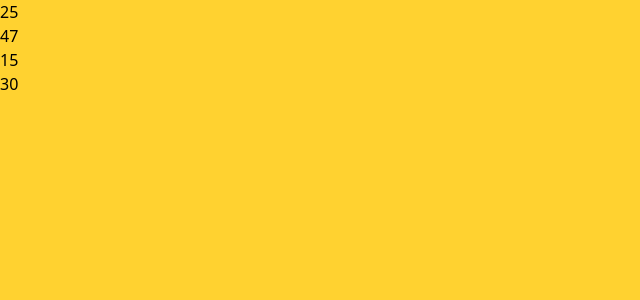
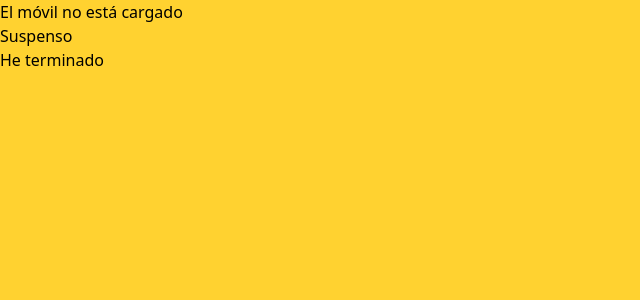
Before and after one commit to enguidev/0-teoria, a React (Vite) app: page / in a window 1280 px wide. Shown: the top 300 px of the page, without its empty margins (0-640 px from the left). Built offline with nearby package versions, Linux system fonts and the light colour scheme.

Commit message:
props booleanos

```diff
--- a/src/App.jsx
+++ b/src/App.jsx
@@ -1,11 +1,15 @@
 // import { MyRoutes } from "./routers/router";
 import { ComponenteHijo } from "./components/ComponenteHijo";
 function App() {
-  const numero = 25;
+  const isApproved = false;
   return (
     // <MyRoutes/>
 
-    <ComponenteHijo digito={numero} digito2= {47} digito3= {5 + 10} digito4= {numero + 5}/>
+    <ComponenteHijo
+      cargado={false}
+      aprobado={isApproved}
+      terminado // Esto sería true
+    />
   );
 }
 export default App;
--- a/src/components/ComponenteHijo.jsx
+++ b/src/components/ComponenteHijo.jsx
@@ -1,10 +1,16 @@
-export const ComponenteHijo = ({ digito, digito2, digito3, digito4 }) => {
+export const ComponenteHijo = ({ cargado, aprobado, terminado }) => {
+  const terminar = () => {
+    if (terminado) return <p>He terminado</p>;
+    else return <p>No he terminado</p>;
+  };
   return (
     <div className="h-screen bg-amber-300 text-black">
-      <h1>{digito}</h1>
-      <h2>{digito2}</h2>
-      <h2>{digito3}</h2>
-      <h2>{digito4}</h2>
+      {/* Si cargado es false, muestra el móvil no está cargado */}
+      <h1>{!cargado && <p>El móvil no está cargado</p>}</h1>
+      {/* Si aprobado es true, muestra "Aprobado" y si no, muestra Suspenso */}
+      <h2>{aprobado ? "Aprobado" : "Suspenso"}</h2>
+      {/* Mostramos el párrafo que nos devuelve la función terminar */}
+      <h3>{terminar()}</h3>
     </div>
   );
 };
```
